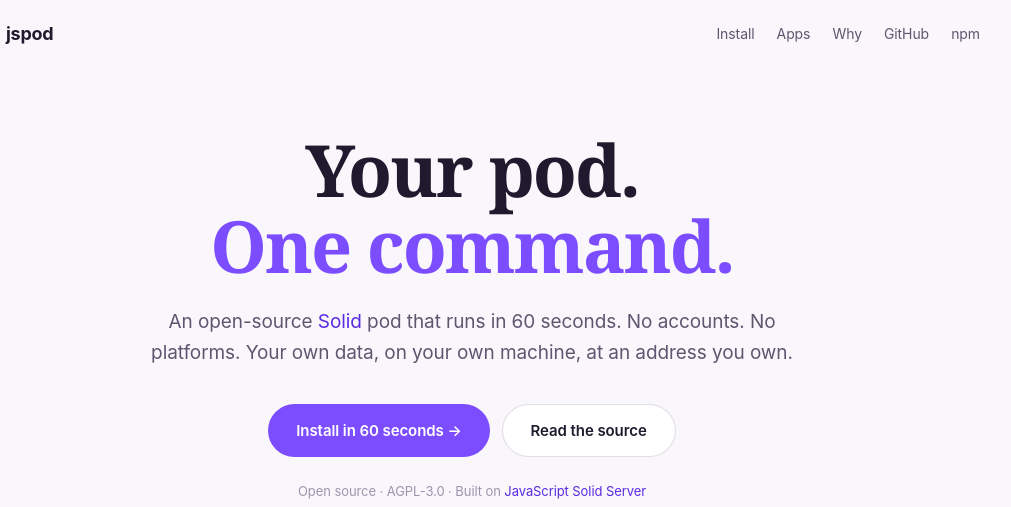
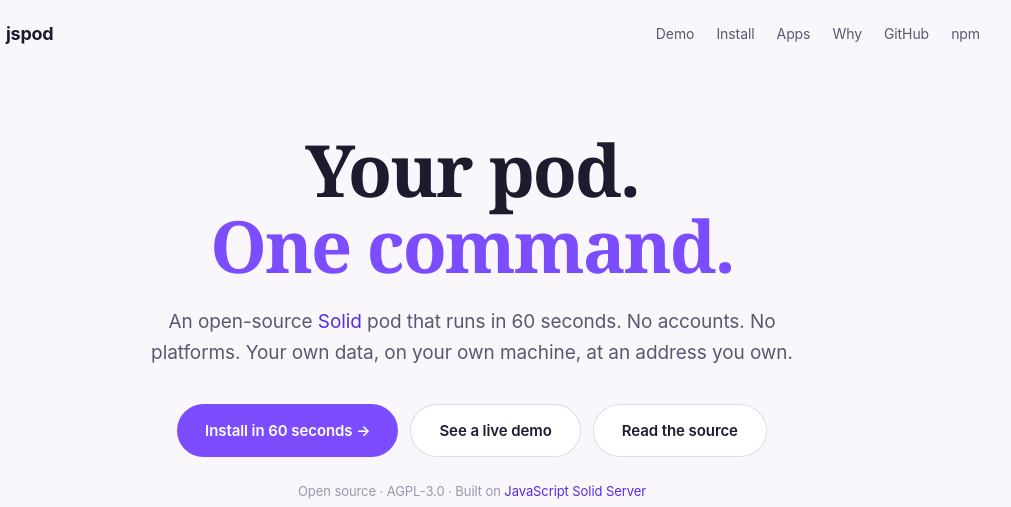
Before and after one commit to js-pod/js-pod.github.io, a plain HTML site: page index.html in a window 1280 px wide. Shown: the top 507 px of the page, 168-1179 px from the left. Drawn offline with Linux system fonts and the light colour scheme.

Commit message:
feat: link to demo.solid.social — a live Solid pod showcase
Adds a 'Demo' link in the topnav and a 'See a live demo' CTA in
the hero. Points first-time visitors to a real running pod they
can browse before deciding to install jspod themselves.

```diff
--- a/index.html
+++ b/index.html
@@ -36,6 +36,7 @@
     <span class="brand-name">jspod</span>
   </a>
   <nav>
+    <a href="https://demo.solid.social/" target="_blank" rel="noopener">Demo</a>
     <a href="#install">Install</a>
     <a href="#apps">Apps</a>
     <a href="#why">Why</a>
@@ -54,6 +55,7 @@
     </p>
     <div class="cta-row">
       <a class="cta primary" href="#install">Install in 60 seconds →</a>
+      <a class="cta secondary" href="https://demo.solid.social/" target="_blank" rel="noopener">See a live demo</a>
       <a class="cta secondary" href="https://github.com/JavaScriptSolidServer/jspod" target="_blank" rel="noopener">Read the source</a>
     </div>
     <p class="hero-foot">
```
